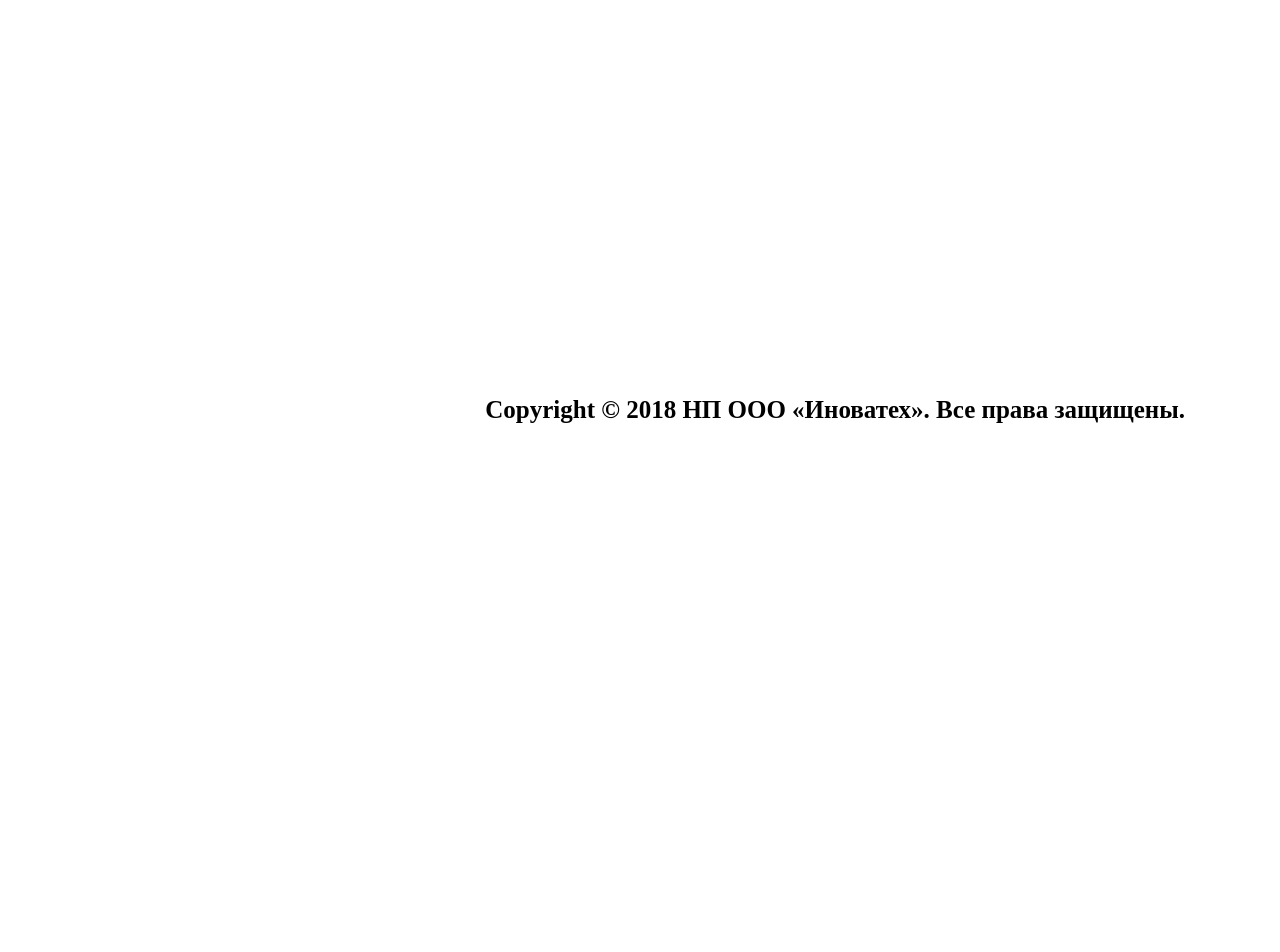
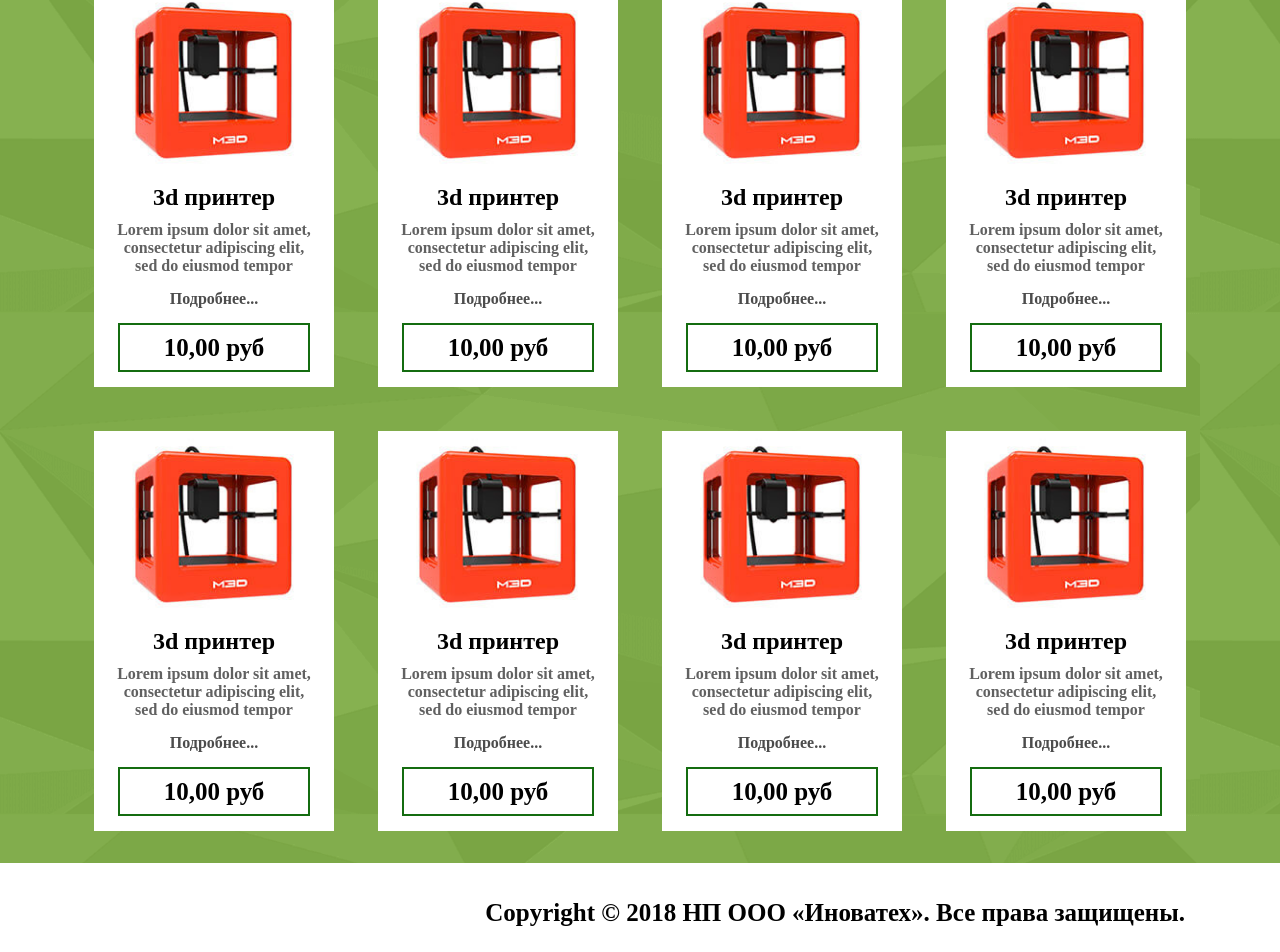
Before and after one commit to radius486/inovatech, a Vue app: page /3d-printers in a window 1280 px wide. Shown: the part 340-1292 px from the top of the page. Before the commit the page ends 800 px from the top, so only its background shows below. Built offline with nearby package versions, Linux system fonts and the light colour scheme.

Commit message:
3d printers page.

```diff
--- /dev/null
+++ b/src/assets/styles/components/catalog.sass
@@ -0,0 +1,83 @@
+.printers
+  background-color: #7ead43
+  background-image: url('../assets/images/background.png')
+  overflow: hidden
+
+
+.printers_title
+  padding: 0 55px
+  font-size: 100px
+  margin: 20px 0
+
+.catalog
+  .catalog-list
+    display: flex
+    align-items: center
+    justify-content: center
+    flex-wrap: wrap
+    padding: 0 0 10px
+
+
+.catalog-product
+  display: flex
+  width: 240px
+  flex-direction: column
+  align-items: center
+  justify-content: space-between
+  margin: 22px
+  text-decoration: none
+  position: relative
+  background-color: #fff
+  box-sizing: border-box
+  color: #000
+
+  &:before
+    content: ''
+    position: absolute
+    top: 0
+    left: 0
+    right: 0
+    bottom: 0
+    transition: background-color 0.2s ease-in
+
+
+  &:hover:before
+    background-color: rgba(0, 0, 0, 0.2)
+
+
+.catalog-product_image
+  max-width: 100%
+  max-height: 192px
+  height: auto
+
+
+.catalog-product_title
+  margin: 5px 0 10px
+  font-size: 24px
+  color: #000
+  font-weight: bold
+
+
+.catalog-product_description
+  font-weight: bold
+  color: #616161
+  font-size: 16px
+  padding: 0 20px
+  margin: 0 0 15px
+  text-align: center
+
+
+.catalog-product_more
+  font-weight: bold
+  color: #4c4c4c
+
+.catalog-product_price
+  margin: 15px 0
+  border: 2px solid #146c10
+  font-size: 25px
+  line-height: 45px
+  font-weight: bold
+  color: #000
+  width: 80%
+  box-sizing: border-box
+  text-align: center
--- a/src/assets/styles/components/home-page.sass
+++ b/src/assets/styles/components/home-page.sass
@@ -10,6 +10,7 @@
     display: flex
     align-items: center
     justify-content: center
+    flex-wrap: wrap
 
 
 .home-category
--- a/src/components/header-component.vue
+++ b/src/components/header-component.vue
@@ -12,8 +12,8 @@
           <img src="../assets/images/logo.png">
         </a>
         <nav class="header-menu">
-          <a class="header-menu_link" href='#catalog'  v-bind:class="{ active: (locationHash == '#catalog')}">Каталог</a>
-          <a class="header-menu_link" href='#contacts' v-bind:class="{ active: (locationHash == '#contacts')}">Контакты</a>
+          <a class="header-menu_link" href='/#catalog'  v-bind:class="{ active: (locationHash == '#catalog')}">Каталог</a>
+          <a class="header-menu_link" href='/#contacts' v-bind:class="{ active: (locationHash == '#contacts')}">Контакты</a>
         </nav>
       </div>
     </section>
--- a/src/components/home-page.vue
+++ b/src/components/home-page.vue
@@ -7,7 +7,7 @@
     </section>
     <section class="home-catalog" id="catalog">
       <div class="container">
-        <a class="home-category" href='#'>
+        <a class="home-category" href='/3d-printers'>
           <img class="home-category_image" src='../assets/images/printer.jpg'></img>
           <h3 class="home-category_title">3d принтеры</h3>
         </a>
--- /dev/null
+++ b/src/components/printers.vue
@@ -0,0 +1,88 @@
+<template>
+  <div class="printers">
+    <section class="catalog">
+      <div class="container">
+        <h2  class="printers_title">3d принтеры</h2>
+      </div>
+      <div class="container catalog-list">
+        <a class="catalog-product" href='#'>
+          <img class="catalog-product_image" src='../assets/images/printer.jpg'></img>
+          <h3 class="catalog-product_title">3d принтер</h3>
+          <p class="catalog-product_description">Lorem ipsum dolor sit amet, consectetur adipiscing elit, sed do eiusmod tempor </p>
+          <span class="catalog-product_more">Подробнее...</span>
+          <div class="catalog-product_price">10,00 руб</div>
+        </a>
+        <a class="catalog-product" href='#'>
+          <img class="catalog-product_image" src='../assets/images/printer.jpg'></img>
+          <h3 class="catalog-product_title">3d принтер</h3>
+          <p class="catalog-product_description">Lorem ipsum dolor sit amet, consectetur adipiscing elit, sed do eiusmod tempor </p>
+          <span class="catalog-product_more">Подробнее...</span>
+          <div class="catalog-product_price">10,00 руб</div>
+        </a>
+        <a class="catalog-product" href='#'>
+          <img class="catalog-product_image" src='../assets/images/printer.jpg'></img>
+          <h3 class="catalog-product_title">3d принтер</h3>
+          <p class="catalog-product_description">Lorem ipsum dolor sit amet, consectetur adipiscing elit, sed do eiusmod tempor </p>
+          <span class="catalog-product_more">Подробнее...</span>
+          <div class="catalog-product_price">10,00 руб</div>
+        </a>
+        <a class="catalog-product" href='#'>
+          <img class="catalog-product_image" src='../assets/images/printer.jpg'></img>
+          <h3 class="catalog-product_title">3d принтер</h3>
+          <p class="catalog-product_description">Lorem ipsum dolor sit amet, consectetur adipiscing elit, sed do eiusmod tempor </p>
+          <span class="catalog-product_more">Подробнее...</span>
+          <div class="catalog-product_price">10,00 руб</div>
+        </a>
+        <a class="catalog-product" href='#'>
+          <img class="catalog-product_image" src='../assets/images/printer.jpg'></img>
+          <h3 class="catalog-product_title">3d принтер</h3>
+          <p class="catalog-product_description">Lorem ipsum dolor sit amet, consectetur adipiscing elit, sed do eiusmod tempor </p>
+          <span class="catalog-product_more">Подробнее...</span>
+          <div class="catalog-product_price">10,00 руб</div>
+        </a>
+        <a class="catalog-product" href='#'>
+          <img class="catalog-product_image" src='../assets/images/printer.jpg'></img>
+          <h3 class="catalog-product_title">3d принтер</h3>
+          <p class="catalog-product_description">Lorem ipsum dolor sit amet, consectetur adipiscing elit, sed do eiusmod tempor </p>
+          <span class="catalog-product_more">Подробнее...</span>
+          <div class="catalog-product_price">10,00 руб</div>
+        </a>
+        <a class="catalog-product" href='#'>
+          <img class="catalog-product_image" src='../assets/images/printer.jpg'></img>
+          <h3 class="catalog-product_title">3d принтер</h3>
+          <p class="catalog-product_description">Lorem ipsum dolor sit amet, consectetur adipiscing elit, sed do eiusmod tempor </p>
+          <span class="catalog-product_more">Подробнее...</span>
+          <div class="catalog-product_price">10,00 руб</div>
+        </a>
+        <a class="catalog-product" href='#'>
+          <img class="catalog-product_image" src='../assets/images/printer.jpg'></img>
+          <h3 class="catalog-product_title">3d принтер</h3>
+          <p class="catalog-product_description">Lorem ipsum dolor sit amet, consectetur adipiscing elit, sed do eiusmod tempor </p>
+          <span class="catalog-product_more">Подробнее...</span>
+          <div class="catalog-product_price">10,00 руб</div>
+        </a>
+      </div>
+  </section>
+  </div>
+</template>
+
+<script>
+
+//import ContactsComponent from "./home-page/contacts-component.vue";
+export default {
+  name: 'printers',
+
+  components: {
+  },
+
+  data () {
+    return {
+    }
+  }
+}
+</script>
+
+<!-- Add "scoped" attribute to limit CSS to this component only -->
+<style lang='sass'>
+  @import '../assets/styles/components/catalog.sass'
+</style>
--- a/src/router/index.js
+++ b/src/router/index.js
@@ -1,6 +1,7 @@
 import Vue from 'vue'
 import Router from 'vue-router'
 import HomePage from '@/components/home-page.vue'
+import Printers from '@/components/printers.vue'
 
 Vue.use(Router)
 
@@ -11,6 +12,12 @@
       path: '/',
       name: 'HomePage',
       component: HomePage
+    },
+
+    {
+      path: '/3d-printers',
+      name: 'Printers',
+      component: Printers
     }
   ]
 })
```
